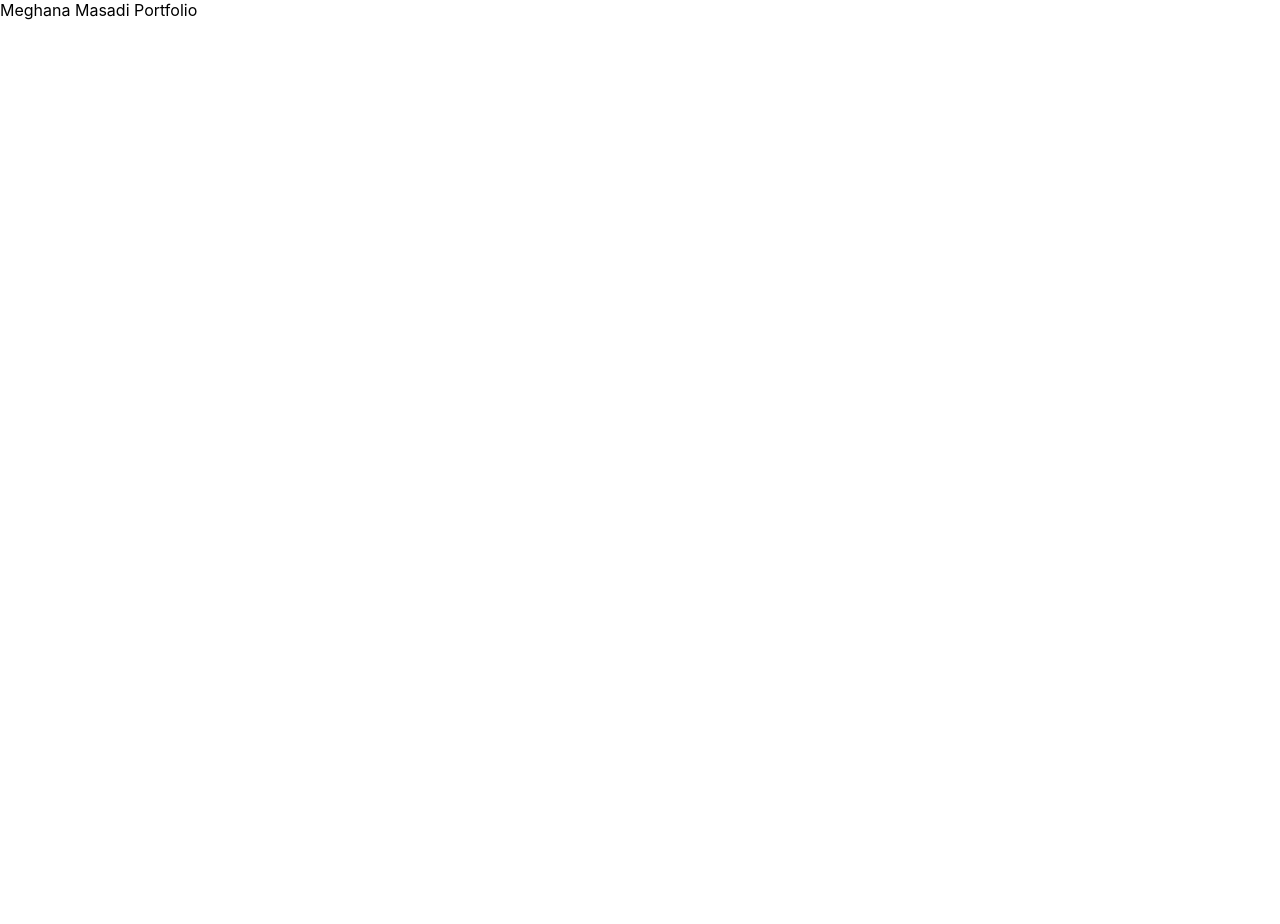
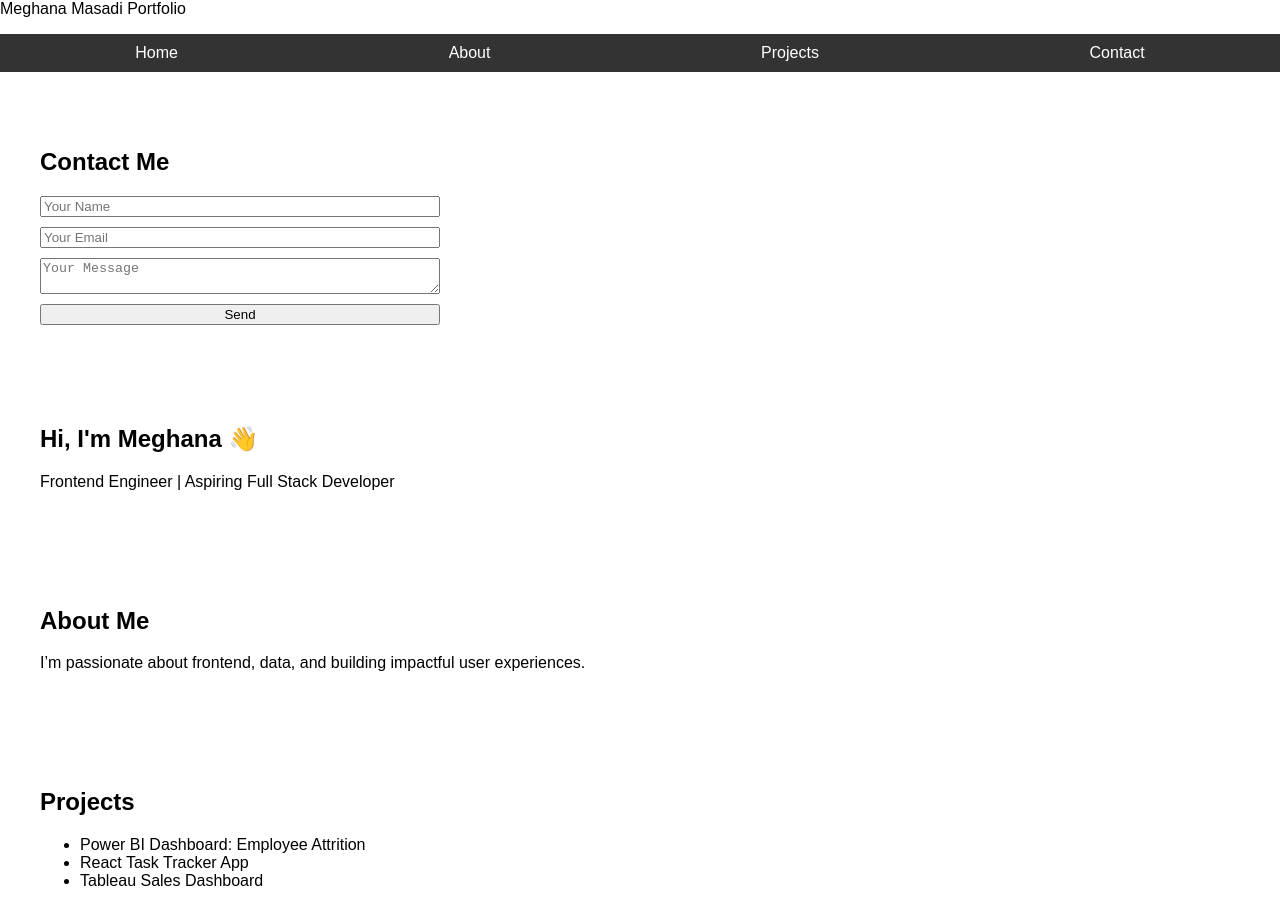
Before and after one commit to Meghanamasadi/portfolio, a React (Create React App) app: page / in a window 1280 px wide. Shown: the top 924 px of the page. Before the commit the page ends 800 px from the top, so only its background shows below. Built offline with nearby package versions, Linux system fonts and the light colour scheme.

Commit message:
created new folder of components

```diff
--- a/src/App.css
+++ b/src/App.css
@@ -1,4 +1,4 @@
-.App {
+/* .App {
   text-align: center;
 }
 
@@ -35,4 +35,31 @@
   to {
     transform: rotate(360deg);
   }
+} */
+
+body {
+    font-family: sans-serif;
+    margin: 0;
+    padding: 0;
 }
+nav ul {
+    list-style: none;
+    display: flex;
+    justify-content: space-around;
+    background: #333;
+    color: #fff;
+    padding: 10px 0;
+}
+nav ul li a {
+    color: white;
+    text-decoration: none;
+}
+section {
+    padding: 40px;
+}
+form {
+    display: flex;
+    flex-direction: column;
+    gap: 10px;
+    max-width: 400px;
+}
--- a/src/App.js
+++ b/src/App.js
@@ -1,8 +1,24 @@
 import logo from './logo.svg';
 import './App.css';
+import Navbar from './components/Nav';
+import Contact from './components/Contact';
+import Home from './components/Home';
+import About from './components/About';
+import Projects from './components/Projects';
 
 function App() {
-    return <div> Meghana Masadi Portfolio</div>;
+    return (
+        <>
+            <div> Meghana Masadi Portfolio</div>
+            <div>
+                <Navbar />
+                <Contact />
+                <Home />
+                <About />
+                <Projects />
+            </div>
+        </>
+    );
 }
 
 export default App;
--- /dev/null
+++ b/src/components/About.js
@@ -0,0 +1,7 @@
+const About = () => (
+    <section id='about'>
+        <h2>About Me</h2>
+        <p>I’m passionate about frontend, data, and building impactful user experiences.</p>
+    </section>
+);
+export default About;
--- /dev/null
+++ b/src/components/Contact.js
@@ -0,0 +1,26 @@
+import { useState } from 'react';
+
+const Contact = () => {
+    const [formData, setFormData] = useState({ name: '', email: '', message: '' });
+
+    const handleChange = e => setFormData({ ...formData, [e.target.name]: e.target.value });
+
+    const handleSubmit = e => {
+        e.preventDefault();
+        alert('Thanks for reaching out, ' + formData.name);
+        setFormData({ name: '', email: '', message: '' });
+    };
+
+    return (
+        <section id='contact'>
+            <h2>Contact Me</h2>
+            <form onSubmit={handleSubmit}>
+                <input name='name' placeholder='Your Name' value={formData.name} onChange={handleChange} required />
+                <input name='email' type='email' placeholder='Your Email' value={formData.email} onChange={handleChange} required />
+                <textarea name='message' placeholder='Your Message' value={formData.message} onChange={handleChange} required />
+                <button type='submit'>Send</button>
+            </form>
+        </section>
+    );
+};
+export default Contact;
--- /dev/null
+++ b/src/components/Home.js
@@ -0,0 +1,7 @@
+const Home = () => (
+    <section id='home'>
+        <h1>Hi, I'm Meghana 👋</h1>
+        <p>Frontend Engineer | Aspiring Full Stack Developer</p>
+    </section>
+);
+export default Home;
--- /dev/null
+++ b/src/components/Nav.js
@@ -0,0 +1,22 @@
+import React from 'react';
+
+const Navbar = () => (
+    <nav>
+        <ul>
+            <li>
+                <a href='#home'>Home</a>
+            </li>
+            <li>
+                <a href='#about'>About</a>
+            </li>
+            <li>
+                <a href='#projects'>Projects</a>
+            </li>
+            <li>
+                <a href='#contact'>Contact</a>
+            </li>
+        </ul>
+    </nav>
+);
+
+export default Navbar;
--- /dev/null
+++ b/src/components/Projects.js
@@ -0,0 +1,11 @@
+const Projects = () => (
+    <section id='projects'>
+        <h2>Projects</h2>
+        <ul>
+            <li>Power BI Dashboard: Employee Attrition</li>
+            <li>React Task Tracker App</li>
+            <li>Tableau Sales Dashboard</li>
+        </ul>
+    </section>
+);
+export default Projects;
--- a/src/index.css
+++ b/src/index.css
@@ -1,4 +1,4 @@
-body {
+/* body {
   margin: 0;
   font-family: -apple-system, BlinkMacSystemFont, 'Segoe UI', 'Roboto', 'Oxygen',
     'Ubuntu', 'Cantarell', 'Fira Sans', 'Droid Sans', 'Helvetica Neue',
@@ -10,4 +10,4 @@ body {
 code {
   font-family: source-code-pro, Menlo, Monaco, Consolas, 'Courier New',
     monospace;
-}
+} */
```
